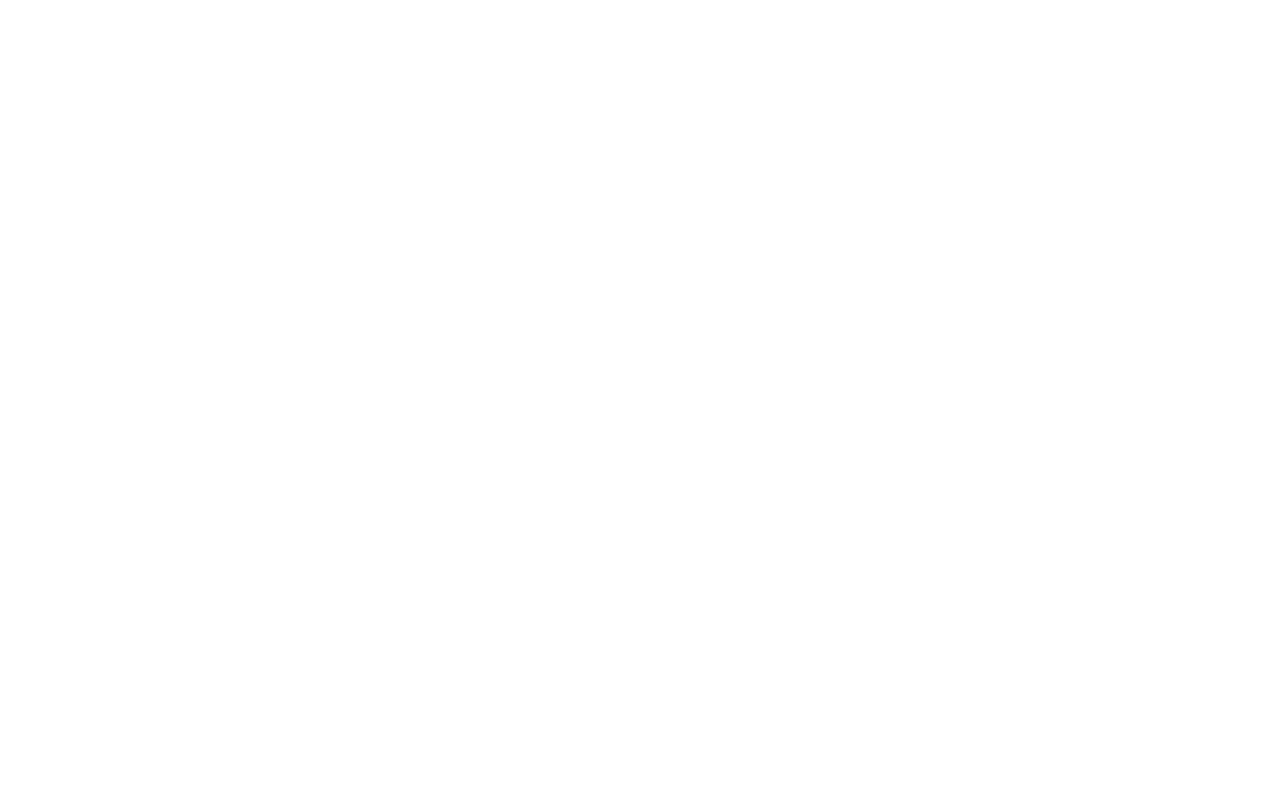
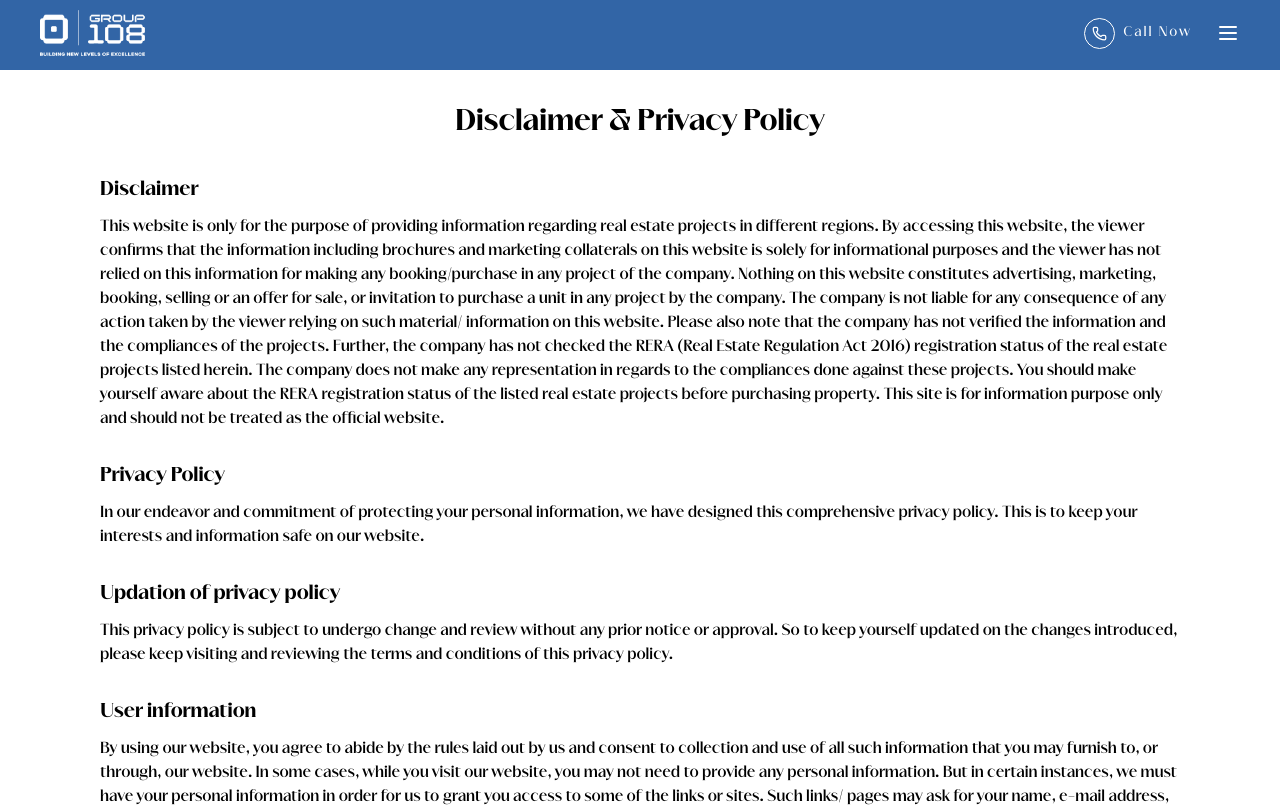
Before and after one commit to Vikasgtf1/sobha-realty, a React (Vite) app: page /grandthum/disclaimer in a window 1280 px wide. Before the commit this address had no page. Shown: the top 807 px of the page. Built offline with nearby package versions, Linux system fonts and the light colour scheme; a web font is replaced by a local one.

Commit message:
form changes

```diff
--- a/src/App.jsx
+++ b/src/App.jsx
@@ -9,7 +9,7 @@ function App() {
       <Router>
         <Routes>
           <Route path={"/grandthum"} element={<Home />} />
-          <Route path={"/disclaimer"} element={<Disclaimer />} />
+          <Route path={"/grandthum/disclaimer"} element={<Disclaimer />} />
         </Routes>
       </Router>
     </>
--- a/src/component/Contact.jsx
+++ b/src/component/Contact.jsx
@@ -311,9 +311,9 @@ const Contact = () => {
                   <p className="tracking-[1px]  text-[14px] xl:text-[17px]  mb-1">
                     Call Now
                   </p>
-                  <p className="text-xl xl:text-2xl  font-light text-black">
+                  <a  href="tel:+91 7700-007-700" className="text-xl xl:text-2xl  font-light text-black">
                     7700-007-700
-                  </p>
+                  </a>
                 </div>
               </div>
             </div>
--- a/src/component/Hero.jsx
+++ b/src/component/Hero.jsx
@@ -4,6 +4,7 @@ import EnquiryForm from "../common/EnquiryForm";
 import { useEnquiryForm } from "../hooks/useEnquiryForm";
 import { useFormSubmit } from "../hooks/useFormSubmit";
 import SideMenu from "./SideMenu";
+import { NavLink } from "react-router-dom";
 
 const Hero = () => {
   const [showMenu, setShowMenu] = useState(false);
@@ -48,18 +49,16 @@ const Hero = () => {
         className={`flex-wrap flex fixed w-full top-[0] left-[0] z-[99999] justify-between items-center px-[15px] xl:px-[40px] pt-[10px] pb-[14px] transition-all duration-300 ${
           isScrolled ? "bg-[#3265A6] shadow-lg" : "bg-transparent"
         }`}
-        // className="xl:flex-wrap flex fixed w-full top-[0] left-[0] z-[99999]  justify-between items-center px-[15px] xl:px-[40px] pt-[10px] pb-[14px]"
-
-        // className="relative z-[9999] flex justify-between flex-wrap items-center px-[20px] xl:px-[40px] py-3 xl:py-4"
-      >
+       >
         {" "}
-        <div className="header-element">
+      <NavLink to="/grandthum/">  <div className="header-element">
           <img
             src="logo-header.png"
             alt="logo"
             className="h-[35px] object-contain xl:h-[46px] xl:w-full"
           />
         </div>
+        </NavLink>
         <div className="flex items-center  gap-6">
           <button className="header-element cursor-pointer flex items-center gap-2 text-white hover:text-gray-200 transition-colors">
             <p className="border-[0.5px] border-solid rounded-[50%] p-[7px] border-[#fff]">
--- a/src/pages/Disclaimer.jsx
+++ b/src/pages/Disclaimer.jsx
@@ -1,20 +1,80 @@
-import { useEffect, useRef } from "react";
+import { useEffect, useState } from "react";
+import { Phone, Menu } from "lucide-react";
+import SideMenu from "../component/SideMenu";
+import Footer from "../component/Footer";
+import { NavLink } from "react-router-dom";
+const Disclaimer = () => {
+    const [showMenu, setShowMenu] = useState(false);
 
-const Disclaimer = () => {
-  useEffect(() => {
-    const scrollContainer = document.querySelector(".scroll-container");
-    if (scrollContainer) {
-      scrollContainer.scrollTo(0, 0);
-    }
-  }, []);
+//     const [isScrolled, setIsScrolled] = useState(false);
+//  useEffect(() => {
+//     const handleScroll = () => {
+//       const scrollTop =
+//         window.pageYOffset || document.documentElement.scrollTop;
+//       setIsScrolled(scrollTop > 50);
+//     };
+
+//     // Add scroll event listener
+//     window.addEventListener("scroll", handleScroll);
+
+//     // Cleanup function to remove event listener
+//     return () => {
+//       window.removeEventListener("scroll", handleScroll);
+//     };
+//   }, []);
   return (
+    <>
+     <SideMenu setShowMenu={setShowMenu} showMenu={showMenu} />
+         <header
+        className={`flex-wrap flex fixed w-full top-[0] left-[0] z-[99999] justify-between items-center px-[15px] xl:px-[40px] pt-[10px] pb-[14px] transition-all duration-300 bg-[#3265A6]`}
+       >
+        {" "}
+       <NavLink to="/grandthum/"><div className="header-element">
+          <img
+            src="logo-header.png"
+            alt="logo"
+            className="h-[35px] object-contain xl:h-[46px] xl:w-full"
+          />
+        </div>
+        </NavLink>
+        <div className="flex items-center  gap-6">
+         <a  href="tel:+91 7700-007-700">  <button className="header-element cursor-pointer flex items-center gap-2 text-white hover:text-gray-200 transition-colors">
+            <p className="border-[0.5px] border-solid rounded-[50%] p-[7px] border-[#fff]">
+              <Phone className="block md:hidden" size={12} /> {/* Mobile */}
+              <Phone className="hidden md:block sm:hidden" size={15} />
+            </p>
+            <span className="text-[14px] xl:text-sm font-light tracking-[2px]">
+              Call Now
+            </span>
+          </button></a>
+          <button
+            onClick={() => setShowMenu(true)}
+            className="  header-element cursor-pointer text-white hover:text-gray-200 transition-colors"
+          >
+            <Menu className="block md:hidden" size={18} /> {/* Mobile */}
+            <Menu className="hidden md:block sm:hidden" size={24} />
+          </button>
+        </div>
+        {/* {!isScrolled && (
+          <svg
+            xmlns="http://www.w3.org/2000/svg"
+            width="100%"
+            height="2"
+            viewBox="0 0 1428 2"
+            fill="none"
+            className="basis-[100%] mt-[17px]"
+          >
+            <path d="M0 1L1428 1" stroke="white" strokeOpacity="0.3" />
+          </svg>
+        )} */}
+      </header>
     <section>
       <div className="lg:p-[100px] p-[35px]">
-        <h1 className="font-merchant text-[20px] text-center mb-[30px]">
+        <h1 className="font-merchant text-[30px] font-[600] text-[20px] text-center mb-[30px]">
           Disclaimer & Privacy Policy
         </h1>
 
-        <h3 className="font-merchant text-[18px] font-[500] mb-[10px]">
+        <h3 className="font-merchant font-[600] text-[20px] font-[500] mb-[10px]">
           Disclaimer
         </h3>
         <p className="mb-[30px]">
@@ -39,7 +99,7 @@ const Disclaimer = () => {
           should not be treated as the official website.
         </p>
 
-        <h3 className="font-merchant text-[18px] font-[500] mb-[10px]">
+        <h3 className="font-merchant font-[600] text-[20px] font-[500] mb-[10px]">
           Privacy Policy
         </h3>
         <p className="mb-[30px]">
@@ -48,7 +108,7 @@ const Disclaimer = () => {
           is to keep your interests and information safe on our website.
         </p>
 
-        <h3 className="font-merchant text-[18px] font-[500] mb-[10px]">
+        <h3 className="font-merchant font-[600] text-[20px] font-[500] mb-[10px]">
           Updation of privacy policy
         </h3>
         <p className="mb-[30px]">
@@ -58,7 +118,7 @@ const Disclaimer = () => {
           conditions of this privacy policy.
         </p>
 
-        <h3 className="font-merchant text-[18px] font-[500] mb-[10px]">
+        <h3 className="font-merchant font-[600] text-[20px] font-[500] mb-[10px]">
           User information
         </h3>
         <p className="mb-[30px]">
@@ -76,7 +136,7 @@ const Disclaimer = () => {
           information to any third party.
         </p>
 
-        <h3 className="font-merchant text-[18px] font-[500] mb-[10px]">
+        <h3 className="font-merchant font-[600] text-[20px] font-[500] mb-[10px]">
           {" "}
           Security
         </h3>
@@ -94,6 +154,9 @@ const Disclaimer = () => {
         </p>
       </div>
     </section>
+          <Footer/>
+
+    </>
   );
 };
 
```
